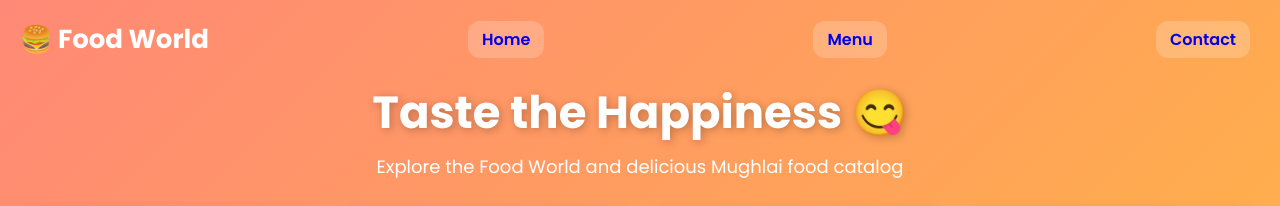
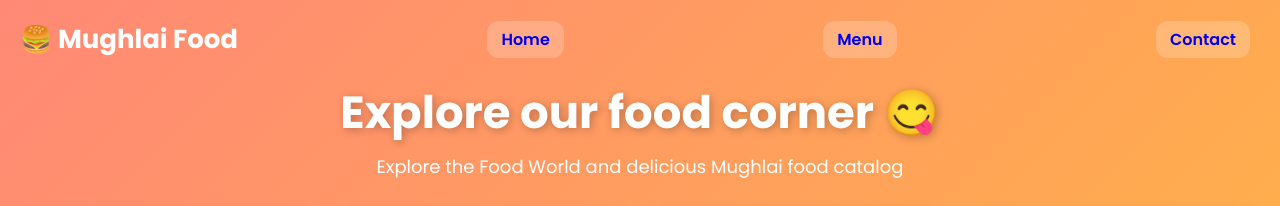
Before and after one commit to Sum-D/catalog_website, a plain HTML site: page index.html in a window 1280 px wide. Shown: the top 206 px of the page. Drawn offline with Linux system fonts and the light colour scheme.

Commit message:
Update food catalog title and header content

```diff
--- a/index.html
+++ b/index.html
@@ -4,7 +4,7 @@
 <head>
     <meta charset="UTF-8">
     <meta name="viewport" content="width=device-width, initial-scale=1.0">
-    <title>Food Catalog - Vibrant Style</title>
+    <title>Food Catalog </title>
     <link rel="stylesheet" href="style.css">
     <link href="https://fonts.googleapis.com/css2?family=Poppins:wght@300;400;600;700&display=swap" rel="stylesheet">
 </head>
@@ -12,14 +12,15 @@
 <body>
 
     <nav>
-        <h2>🍔 Food World</h2>
+        <h2>🍔 Mughlai Food</h2>
         <a href="#">Home</a>
         <a href="#">Menu</a>
         <a href="#">Contact</a>
+
     </nav>
 
     <header>
-        <h1>Taste the Happiness 😋</h1>
+        <h1>Explore our food corner 😋</h1>
         <p>Explore the Food World and delicious Mughlai food catalog</p>
     </header>
 
@@ -35,4 +36,5 @@
 
 </body>
 
+
 </html>
```
